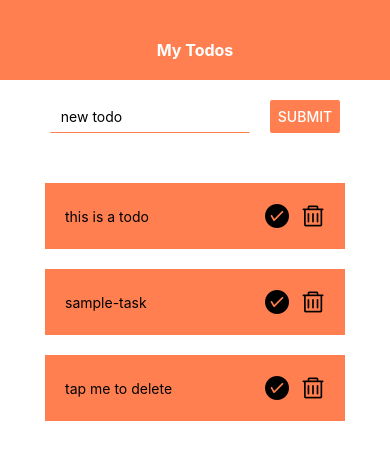
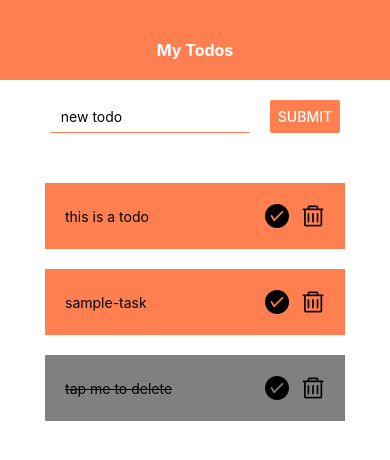
Before and after one commit to kresnofatih/tryapp, a React Native app: screen / in a window 390 px wide. Shown: the top 460 px of the page. Built offline with nearby package versions, Linux system fonts and the light colour scheme.

Commit message:
conditional styling for complete/incomplete status :whale2:

```diff
--- a/components/TodoItem.js
+++ b/components/TodoItem.js
@@ -4,8 +4,12 @@ import { AntDesign } from '@expo/vector-icons';
 
 const TodoItem = ({item, pressHandler}) => {
     return (
-        <View style={styles.todoitem}>
-            <Text style={styles.todoitemtext}>
+        <View style={[styles.todoitem, !item.completeStatus ?
+        styles.todoitemColorComplete :
+        styles.todoitemColorIncomplete]}>
+            <Text style={!item.completeStatus ?
+            styles.todoitemtextComplete :
+            styles.todoitemtextIncomplete}>
                 {item.text}
             </Text>
             <View style={styles.buttonsviews}>
@@ -24,7 +28,6 @@ export default TodoItem
 
 const styles = StyleSheet.create({
     todoitem: {
-        backgroundColor: 'coral',
         padding: 20,
         flexDirection: "row",
         justifyContent: "space-between",
@@ -32,9 +35,21 @@ const styles = StyleSheet.create({
         width: 300,
         margin: 10
     },
-    todoitemtext: {
+    todoitemColorComplete: {
+        backgroundColor: "coral",
+    },
+    todoitemColorIncomplete: {
+        backgroundColor: "grey",
+    },
+    todoitemtextComplete: {
         color: 'black',
         maxWidth: 170
+    },
+    todoitemtextIncomplete: {
+        color: 'black',
+        maxWidth: 170,
+        textDecorationLine: 'line-through',
+        textDecorationStyle: 'solid',
     },
     buttonsviews: {
         width: 60,
```
